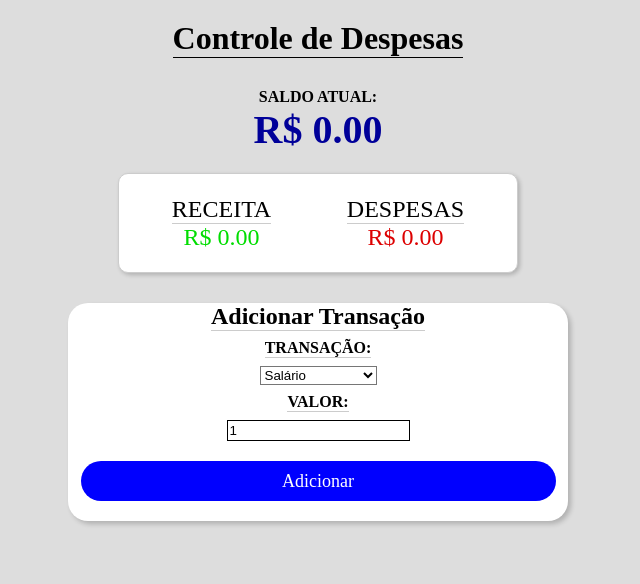
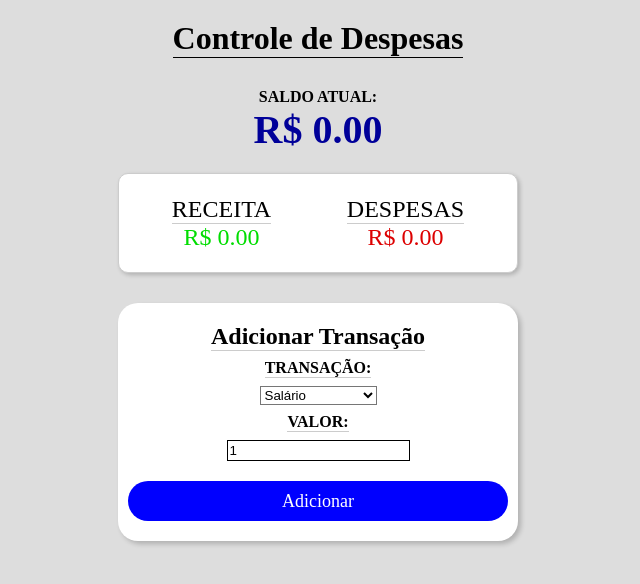
Before and after one commit to DutraGames/financial-system, a React (Create React App) app: page / in a window 1280 px wide. Shown: the top 584 px of the page, without its empty margins (322-962 px from the left). Built offline with nearby package versions, Linux system fonts and the light colour scheme.

Commit message:
fix style margin

```diff
--- a/src/App.css
+++ b/src/App.css
@@ -71,7 +71,7 @@
   align-items: center;
   justify-content: center;
   flex-direction: column;
-  width: 500px;
+  width: 400px;
   background-color: #fff;
   border-radius: 20px;
   margin: 30px auto;
@@ -81,6 +81,7 @@
 .box-tras h2{
   background-color: #fff;
   border-bottom: 1px solid #ccc;
+  margin-top: 20px;
 }
 
 .box-tras label{
```
